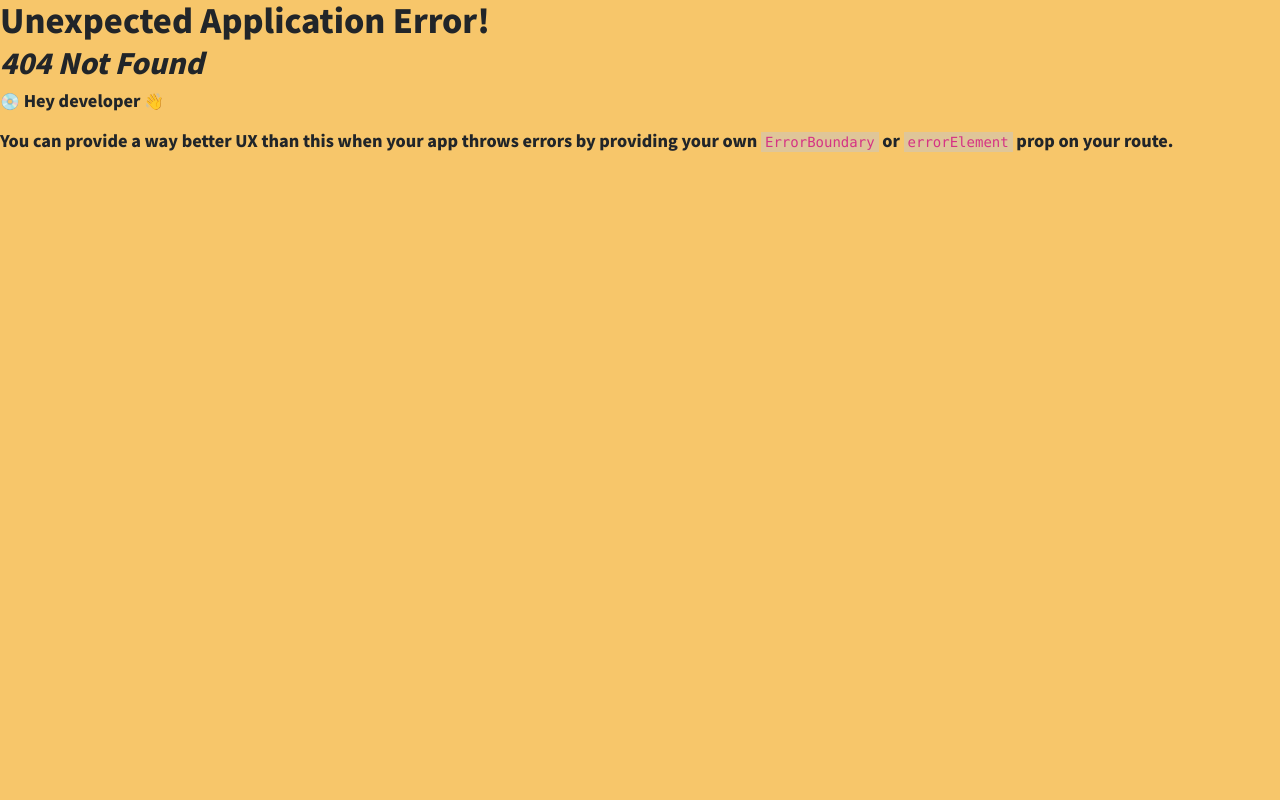
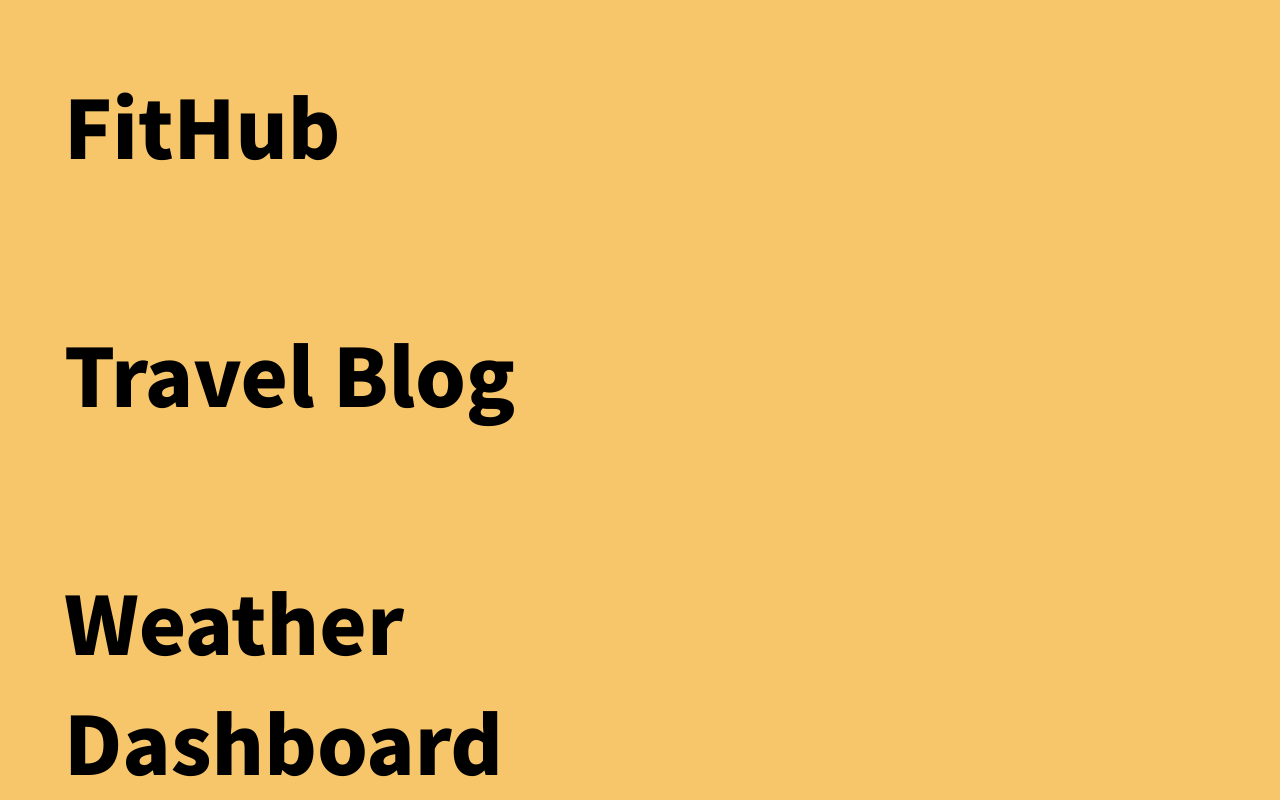
Before and after one commit to jnc444xd/portfolio, a React (Vite) app: page /work in a window 1280 px wide. Before the commit this address had no page. Shown: the top 800 px of the page. Built offline with nearby package versions, Linux system fonts and the light colour scheme.

Commit message:
created project page and component

```diff
--- a/src/App.css
+++ b/src/App.css
@@ -6,6 +6,11 @@
 header {
     height: 100vh;
     width: 100vw;
+}
+
+a {
+    text-decoration: none;
+    color: black;
 }
 
 .header-name {
@@ -37,7 +42,7 @@ header {
     width: 60vw;
 }
 
-.card {
+.about-card {
     background-color: rgb(247, 198, 106);
     border: 0px;
     transform: translateX(400px);
@@ -46,7 +51,23 @@ header {
     font-size: 2rem;
 }
 
-.card.show {
+.about-card.show {
     opacity: 1;
     transform: translateX(0);
 }
+
+.project-container {
+    display: flex;
+    flex-direction: column;
+}
+
+.project-container section {
+    display: flex;
+    justify-content: space-between;
+    margin: 8vh;
+}
+
+.project-container section div:nth-child(1) {
+    font-size: 5rem;
+    width: 60vw;
+}
--- a/src/components/About.jsx
+++ b/src/components/About.jsx
@@ -4,7 +4,7 @@ export default function About () {
 
     useEffect(() => {
 
-        const cards = document.querySelectorAll(".card");
+        const cards = document.querySelectorAll(".about-card");
 
         const callback = (cards) => {
             cards.forEach(card => {
@@ -32,31 +32,31 @@ export default function About () {
     return (
         <main className="about-container">
             <section>
-                <div className="card">a little bit about myself</div>
+                <div className="about-card">a little bit about myself</div>
                 <div>I AM</div>
             </section>
             <section>
-                <div className="card">text</div>
+                <div className="about-card">text</div>
                 <div>BASED IN LOS ANGELES</div>
             </section>
             <section>
-                <div className="card">text</div>
+                <div className="about-card">text</div>
                 <div>FRONT END ADDICTED</div>
             </section>
             <section>
-                <div className="card">text</div>
+                <div className="about-card">text</div>
                 <div>FULL STACK CAPABLE</div>
             </section>
             <section>
-                <div className="card">text</div>
+                <div className="about-card">text</div>
                 <div>LOVER OF DRY CODE</div>
             </section>
             <section>
-                <div className="card">text</div>
+                <div className="about-card">text</div>
                 <div>ASPIRATIONAL GRAPHIC DESIGNER</div>
             </section>
             <section>
-                <div className="card">text</div>
+                <div className="about-card">text</div>
                 <div>INSPIRATIONAL HOOPER</div>
             </section>
         </main>
--- /dev/null
+++ b/src/components/Project.jsx
@@ -0,0 +1,32 @@
+
+
+export default function Project () {
+    return (
+        <main className="project-container">
+            <section>
+                <a href="https://morning-ravine-18715-2df03199dbf8.herokuapp.com/" target="_blank"><div>FitHub</div></a>
+                <div id="project-card"></div>
+            </section>
+            <section>
+                <a href="https://ramitaarora.github.io/travel-guide/" target="_blank"><div>Travel Blog</div></a>
+                <div id="project-card"></div>
+            </section>
+            <section>
+                <a href="https://jnc444xd.github.io/weather-dashboard/" target="_blank"><div>Weather Dashboard</div></a>
+                <div id="project-card"></div>
+            </section>
+            <section>
+                <a href="https://github.com/jnc444xd/employee-tracker" target="_blank"><div>Employee Tracker</div></a>
+                <div id="project-card"></div>
+            </section>
+            <section>
+                <a href="https://jnc444xd.github.io/coding-quiz-game/" target="_blank"><div>Coding Quiz Game</div></a>
+                <div id="project-card"></div>
+            </section>
+            <section>
+                <a href="https://grim-ghost-05578-d643ed2467b4.herokuapp.com/login" target="_blank"><div>Tech Blog</div></a>
+                <div id="project-card"></div>
+            </section>
+        </main>
+    )
+}
--- a/src/main.jsx
+++ b/src/main.jsx
@@ -7,6 +7,7 @@ import App from './App';
 import HomePage from './pages/HomePage';
 import ErrorPage from './pages/ErrorPage';
 import AboutPage from './pages/AboutPage';
+import ProjectPage from './pages/ProjectPage';
 
 const router = createBrowserRouter([
     {
@@ -22,6 +23,10 @@ const router = createBrowserRouter([
                 path: 'about',
                 element: <AboutPage />,
             },
+            {
+                path: 'work',
+                element: <ProjectPage />,
+            },
         ],
     },
 ]);
--- /dev/null
+++ b/src/pages/ProjectPage.jsx
@@ -0,0 +1,7 @@
+import Project from '../components/Project';
+
+export default function ProjectPage() {
+    return (
+        <Project />
+    )
+}
```
